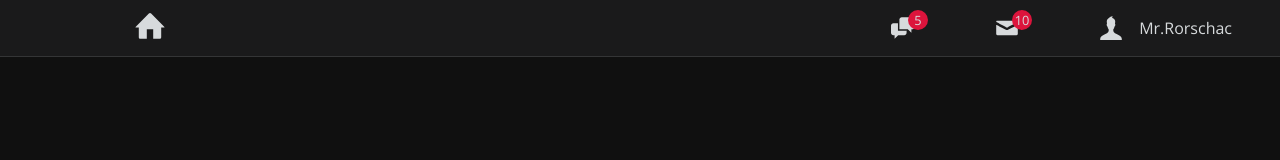
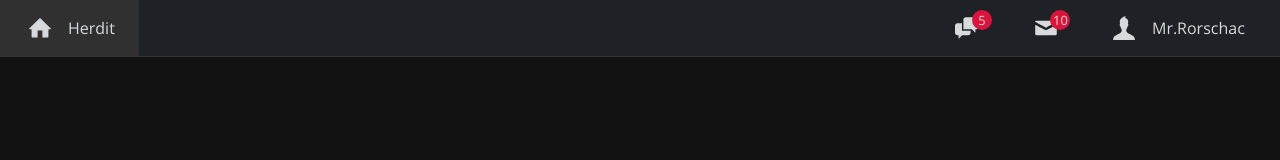
Before and after one commit to mikechoi1/Herdit, a React app in the folder client/: page / in a window 1280 px wide. Built offline with nearby package versions, Linux system fonts and the light colour scheme.

Commit message:
modified header styling

```diff
--- a/client/src/components/App.js
+++ b/client/src/components/App.js
@@ -6,7 +6,7 @@ import Header from './Header/Header';
 
 const Landing = () => {
     return (
-        <div style={{height: '1000px', background: '#101010', paddingTop: '40px'}}>
+        <div style={{height: '1000px', background: '#121212', paddingTop: '40px'}}>
         </div>
     );
 };
--- a/client/src/components/Header/Header.css
+++ b/client/src/components/Header/Header.css
@@ -1,5 +1,5 @@
 .header {
-    background-color: #1A1A1B;
+    background-color: #1e2125;
     color: #D7DADC;
     display: flex;
     justify-content: space-between;
@@ -11,19 +11,29 @@
     top: 0;
     width: 100%;
 }
-.logo {
-    height: 2rem;
+.logo-box {
+    display: flex;
+    align-items: center;
+    cursor: pointer;
+}
+.logo-box:hover {
+    background-color: #303030;
+}
+
+.logo-icon {
+    height: 1.5rem;
+    width: 1.5rem;
     fill: #D7DADC;
+    margin: 1rem 1rem 1rem 1.75rem;
 }
 nav div {
-    padding: 0 1.5rem;
-    cursor: pointer;
+    padding: 0 0.7rem;
     height: 100%;
     display: flex;
     align-items: center;
 }
 nav div:hover {
-    background-color: #242424;
+    background-color: #303030;
 }
 
 .nav-buttons {
@@ -33,6 +43,7 @@ nav div:hover {
 }
 .nav-box {
     position: relative;
+    cursor: pointer;
 }
 .nav-icon {
     height: 1.5rem;
@@ -48,11 +59,11 @@ nav div:hover {
     background-color: crimson;
     position: absolute;
     top: 0.6rem;
-    right: 1.7rem;
+    right: 0.9rem;
     display: flex;
     justify-content: center;
     align-items: center;
 }
-.nav-username {
+.nav-right-space {
     margin-right: 1.5rem;
 }
--- a/client/src/components/Header/Header.js
+++ b/client/src/components/Header/Header.js
@@ -21,10 +21,11 @@ class Header extends Component {
         return (
             <div id='header' className='header sticky'>
                 <div className='logo-box'>
-                        <svg className='logo'>
-                            <use href='img/sprite.svg#icon-home'/>
-                        </svg>
-                    </div>
+                    <svg className='logo-icon'>
+                        <use href='img/sprite.svg#icon-home'/>
+                    </svg>
+                    <span className='nav-right-space'>Herdit</span>
+                </div>
                 <nav className='nav-buttons'>
                     <div className='nav-box'>
                         <svg className='nav-icon'>
@@ -42,7 +43,7 @@ class Header extends Component {
                         <svg className='nav-icon'>
                             <use href='img/sprite.svg#icon-user'/>
                         </svg>
-                        <span className='nav-username'>Mr.Rorschac</span>
+                        <span className='nav-right-space'>Mr.Rorschac</span>
                     </div>
                 </nav>
             </div>
```
